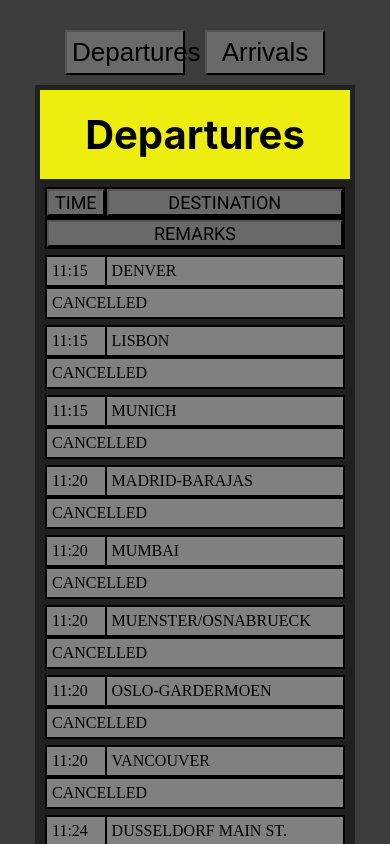
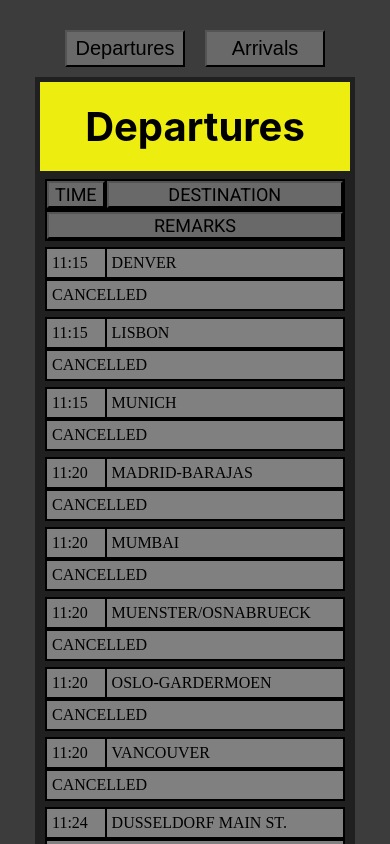
Before and after one commit to alven81/timetable, a React (Create React App) app: page / in a window 390 px wide. Shown: the top 844 px of the page. Built offline with nearby package versions, Linux system fonts and the light colour scheme; a web font is replaced by a local one.

Commit message:
fixed issues with fonts in menu buttons

```diff
--- a/src/App.scss
+++ b/src/App.scss
@@ -16,18 +16,22 @@ $btn_active: #393838;
     }
     max-width: 1020px;
     margin: 0 auto;
+
     .main-table {
         margin: 20px auto;
+
         &_title {
             border: 5px solid $tableBkg;
             border-bottom: 0px;
             margin: 0 auto;
             padding: 0 100px;
             background-color: $titleBkg;
+
             @media only screen and (max-width: 520px) {
                 padding: 0;
                 text-align: center;
             }
+
             p {
                 margin: 0;
                 padding: 20px;
@@ -36,10 +40,12 @@ $btn_active: #393838;
                 text-transform: capitalize;
             }
         }
+
         &_buttons {
             display: flex;
             justify-content: space-evenly;
             padding: 10px;
+
             button {
                 width: 40%;
                 cursor: pointer;
@@ -48,6 +54,10 @@ $btn_active: #393838;
                 text-align: center;
                 text-transform: capitalize;
                 background-color: $btn;
+
+                @media only screen and (max-width: 520px) {
+                  font-size: 20px;
+              }
                 &:hover {
                     background-color: $btn_hover;
                 }
@@ -56,29 +66,38 @@ $btn_active: #393838;
                 }
             }
         }
+
         &_info {
             background-color: $tableBkg;
             padding: 5px;
+
             &_time {
                 width: 20%;
             }
+
             &_destination {
                 width: 80%;
             }
+
             &_fnr {
                 width: 25%;
+
                 @media only screen and (max-width: 520px) {
                     display: none !important;
                 }
             }
+
             &_gate {
                 width: 20%;
+
                 @media only screen and (max-width: 520px) {
                     display: none !important;
                 }
             }
+
             &_status {
                 width: 55%;
+
                 @media only screen and (max-width: 520px) {
                     width: 100%;
                 }
@@ -87,6 +106,7 @@ $btn_active: #393838;
             &-brakedown {
                 width: 500px;
                 box-sizing: border-box;
+
                 @media only screen and (max-width: 520px) {
                     max-width: 300px;
                 }
@@ -103,6 +123,7 @@ $btn_active: #393838;
                     height: 100%;
                     font-family: "Roboto";
                     font-size: 22px;
+
                     @media only screen and (max-width: 520px) {
                         font-size: 18px;
                     }
@@ -113,6 +134,7 @@ $btn_active: #393838;
                         background-color: $btn_active;
                     }
                 }
+
                 li {
                     display: flex;
 
@@ -133,6 +155,7 @@ $btn_active: #393838;
                         color: black;
                         font-size: 24px;
                         background-color: grey;
+
                         @media only screen and (max-width: 520px) {
                             font-size: 16px;
                         }
@@ -144,6 +167,7 @@ $btn_active: #393838;
                             margin: 0;
                             font-family: "Spline Sans Mono";
                             text-transform: uppercase;
+
                             @media only screen and (max-width: 520px) {
                                 font-size: 16px;
                             }
```
